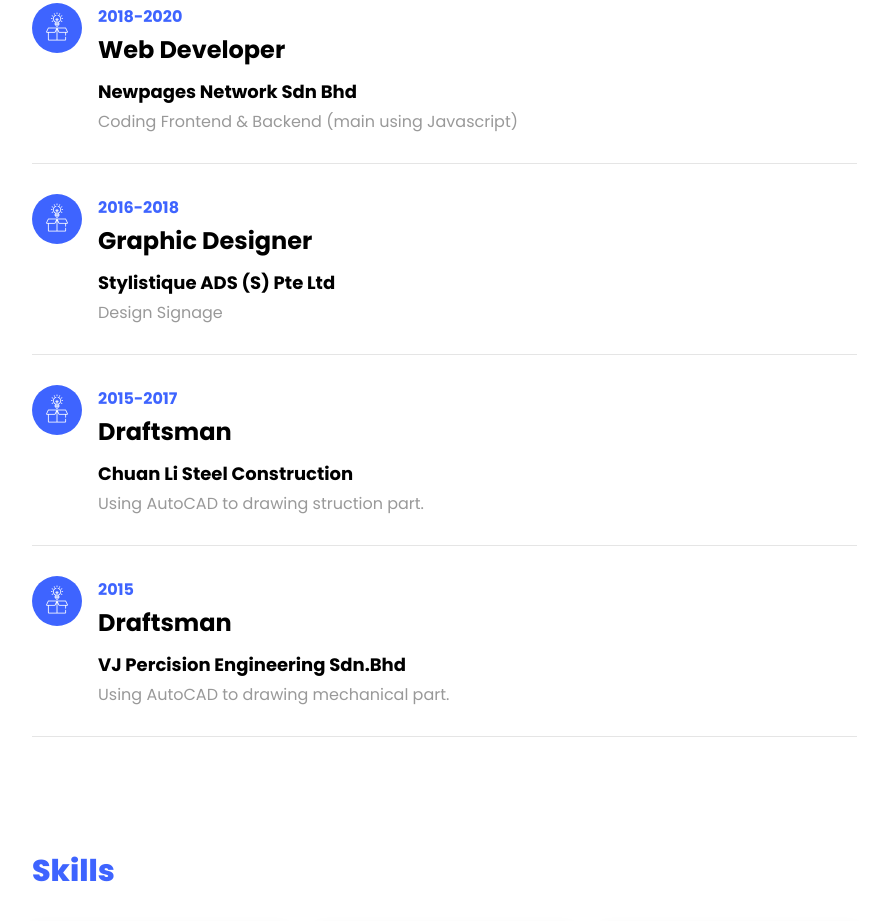
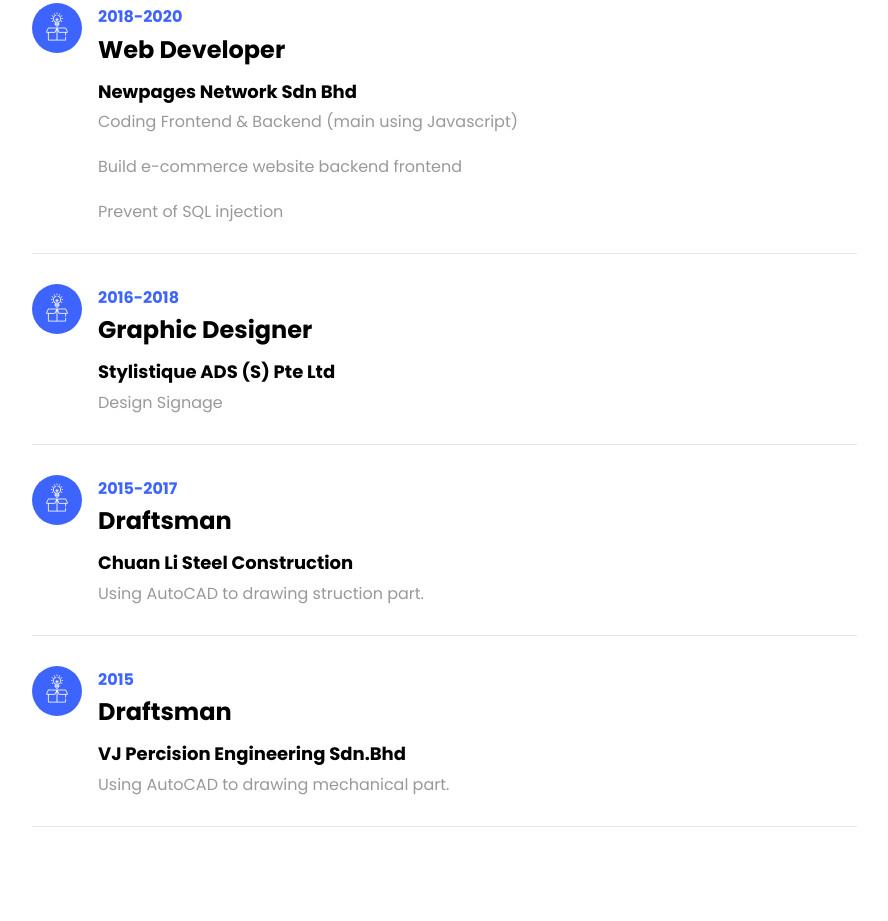
Before and after one commit to Hibiki93/resume, a plain HTML site: page index.html in a window 1280 px wide. Shown: the part 2859-3780 px from the top of the page, without its empty margins (338-1226 px from the left). Drawn offline with Linux system fonts and the light colour scheme; files whose address does not match are found by name.

Commit message:
update resume

```diff
--- a/index.html
+++ b/index.html
@@ -186,6 +186,8 @@
                                 <h2>Web Developer</h2>
                                 <span class="position">Newpages Network Sdn Bhd</span>
                                 <p>Coding Frontend & Backend (main using Javascript)</p>
+                                <p>Build e-commerce website backend frontend</p>
+                                <p>Prevent of SQL injection</p>
                             </div>
                         </div>
                         <div class="resume-wrap d-flex ftco-animate">
```
